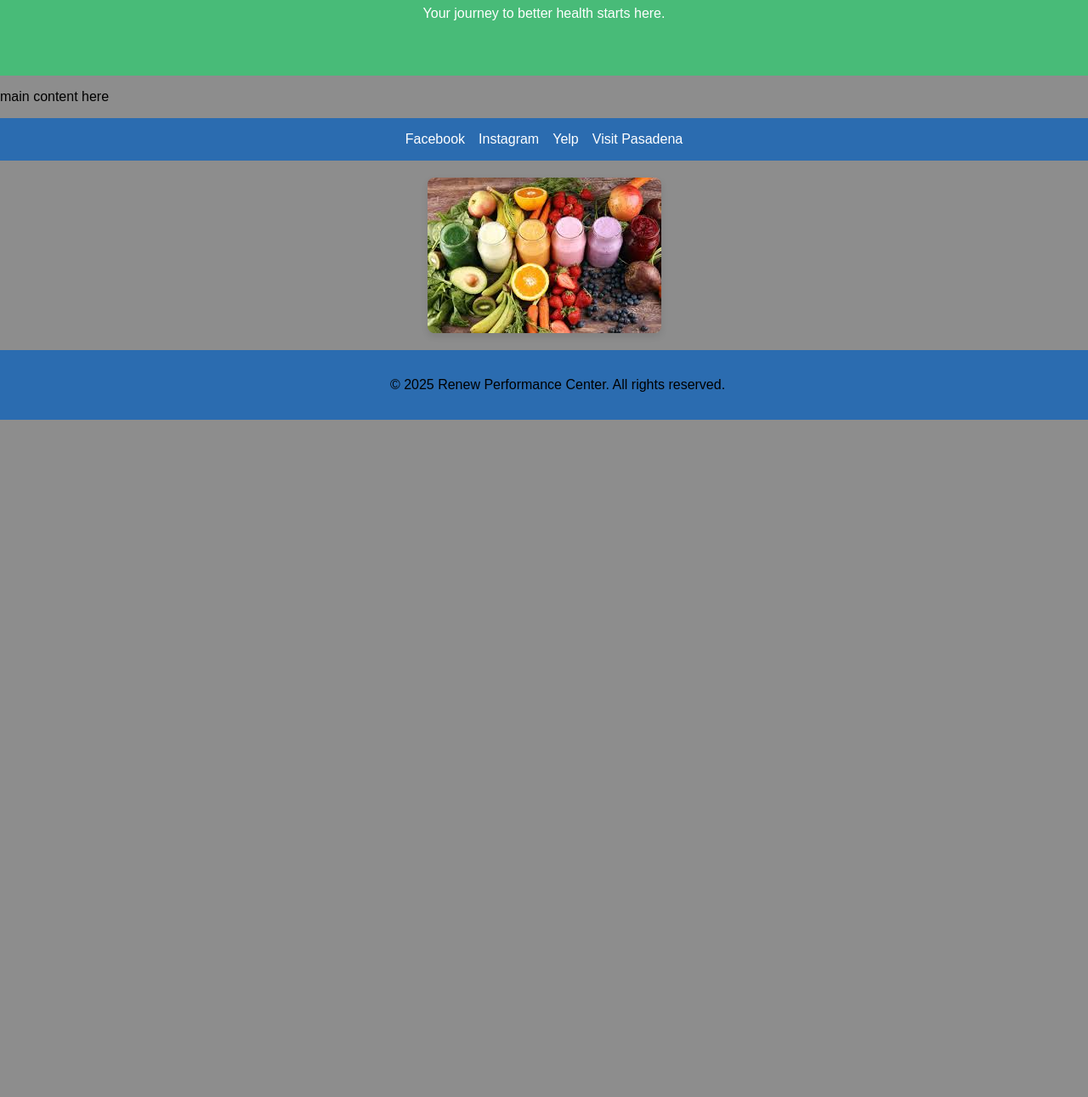
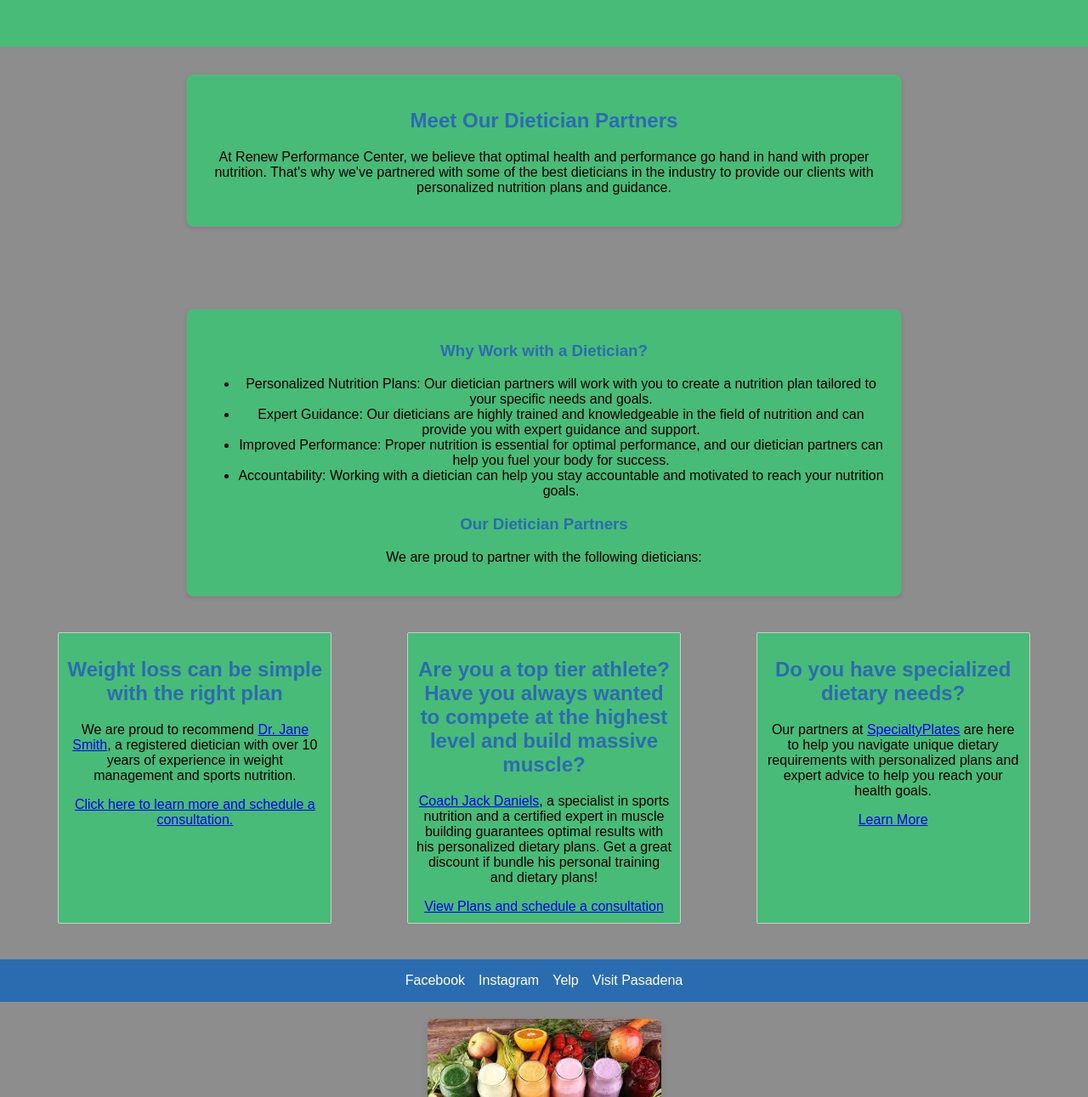
Before and after one commit to brandonsilvi/brandonsilvi.github.io, a plain HTML site: page dietician.html in a window 1280 px wide. Shown: the part 197-1488 px from the top of the page at 85% size. Before the commit the page ends 800 px from the top, so only its background shows below. Drawn offline with Linux system fonts and the light colour scheme.

Commit message:
completed dietician page

```diff
--- a/dietician.html
+++ b/dietician.html
@@ -6,6 +6,19 @@
     <link rel="stylesheet" href="main.css">
     <link rel="icon" type="image/png" href="images/favicon-rpc.png">
     <title>Dietician Partnerships - Renew Performance Center</title>
+    <style>
+         .dietician-card {
+            border: 1px solid #ccc;
+            border-radius: 2px;
+            padding: 10px;
+            margin: 10px;
+            text-align: center;
+            max-width: 300px;
+            margin-left: auto;
+            margin-right: auto;
+            background-color: #48BB78;
+        }
+    </style>
 </head>
 <body>
     <div class="nav-bar">
@@ -21,12 +34,47 @@
     </div>
     </div>
     <div class="banner">
-        <h1>Welcome to Renew Performance Center</h1>
-        <p>Your journey to better health starts here.</p>
+        <h1>Food is the fuel that powers your performance</h1>
+
     </div>
-    <article>
-    <p>main content here</p>
-    </article>
+<main>
+    <div class="card-container">
+        <div class="card" style="width: auto; max-width: 800px; margin-left: auto; margin-right: auto; background-color: #48BB78; margin-left: auto; margin-right: auto; padding: 20px;">
+        <h2>Meet Our Dietician Partners</h2>
+        <p>At Renew Performance Center, we believe that optimal health and performance go hand in hand with proper nutrition. That's why we've partnered with some of the best dieticians in the industry to provide our clients with personalized nutrition plans and guidance.</p>
+        </div>
+    </div>
+    <div class="card-container"></div>
+        <div class="card" style="width: auto; max-width: 800px; margin-left: auto; margin-right: auto; background-color: #48BB78; margin-left: auto; margin-right: auto; padding: 20px;">
+            <h3>Why Work with a Dietician?</h3>
+                <ul>
+                    <li>Personalized Nutrition Plans: Our dietician partners will work with you to create a nutrition plan tailored to your specific needs and goals.</li>
+                    <li>Expert Guidance: Our dieticians are highly trained and knowledgeable in the field of nutrition and can provide you with expert guidance and support.</li>
+                    <li>Improved Performance: Proper nutrition is essential for optimal performance, and our dietician partners can help you fuel your body for success.</li>
+                    <li>Accountability: Working with a dietician can help you stay accountable and motivated to reach your nutrition goals.</li>
+                </ul>
+            <h3>Our Dietician Partners</h3>
+            <p>We are proud to partner with the following dieticians:</p>
+        </div>
+    </div>
+    <div class="card-container">
+        <div class="dietician-card">
+            <h2>Weight loss can be simple with the right plan</h2>
+            <p>We are proud to recommend <a href="https://www.example.com/dr-jane-smith" target="_blank">Dr. Jane Smith</a>, a registered dietician with over 10 years of experience in weight management and sports nutrition.</p>
+            <a href="https://www.example.com/dr-jane-smith" target="_blank" class="button">Click here to learn more and schedule a consultation.</a>
+        </div>
+        <div class="dietician-card">
+            <h2>Are you a top tier athlete? Have you always wanted to compete at the highest level and build massive muscle?</h2>
+            <p><a href="https://www.example.com/dr-john-doe" target="_blank">Coach Jack Daniels</a>, a specialist in sports nutrition and a certified expert in muscle building guarantees optimal results with his personalized dietary plans. Get a great discount if bundle his personal training and dietary plans!</p>
+            <a href="meal.html" class="button">View Plans and schedule a consultation</a>
+        </div>
+        <div class="dietician-card">
+            <h2>Do you have specialized dietary needs? </h2>
+            <p>Our partners at <a href="https://www.example.com/specialized-dieticians" target="_blank">SpecialtyPlates</a> are here to help you navigate unique dietary requirements with personalized plans and expert advice to help you reach your health goals.</p>
+            <a href="specialized.html" class="button">Learn More</a>
+        </div>
+    </div>
+</main>
 <div class="footer-links">
     <a href="https://www.facebook.com/renewperformancecenterpasadena/" target="_blank">Facebook</a>
     <a href="https://www.instagram.com/renewperformancecenter/?hl=en" target="_blank">Instagram</a>
```
Also changed, not shown: articles.html (+38 -5 lines), services.html (+5 -0 lines), store.html (+4 -2 lines).
